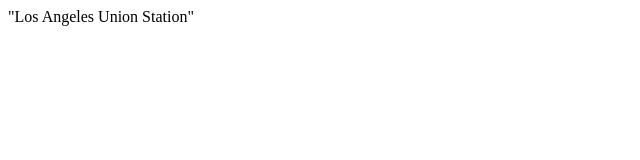
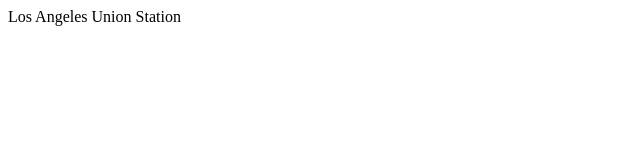
Before and after one commit to MichaelLipski/projects, a plain HTML site: page tribute-page-exercise.html in a window 1280 px wide. Shown: the full height of the page, 0-640 px from the left. Drawn offline with Linux system fonts and the light colour scheme.

Commit message:
Update tribute-page-exercise.html

```diff
--- a/tribute-page-exercise.html
+++ b/tribute-page-exercise.html
@@ -2,7 +2,7 @@
 <html lang = "en">
 <head>
   <!-- basic.html -->
-  <title>basic.html</title>
+  <title>A Brief History of Los Angeles Union Station</title>
   <meta charset = "UTF-8" />
 </head>
 
@@ -33,7 +33,7 @@
 <body>
 <div class="main"
 
-<div class="title">"Los Angeles Union Station"
+<div class="title">Los Angeles Union Station
 </div>
 
 </div>
```
